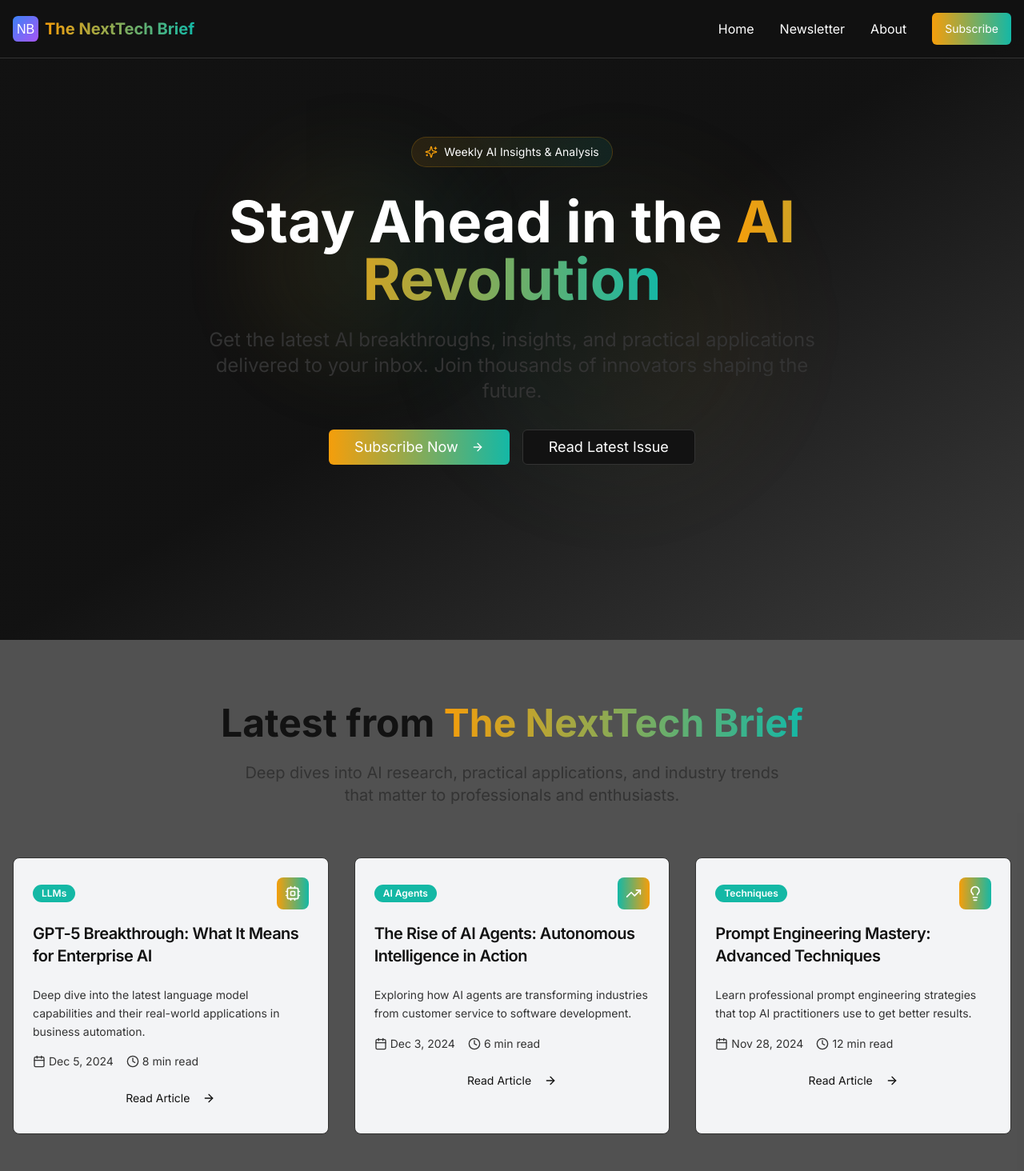
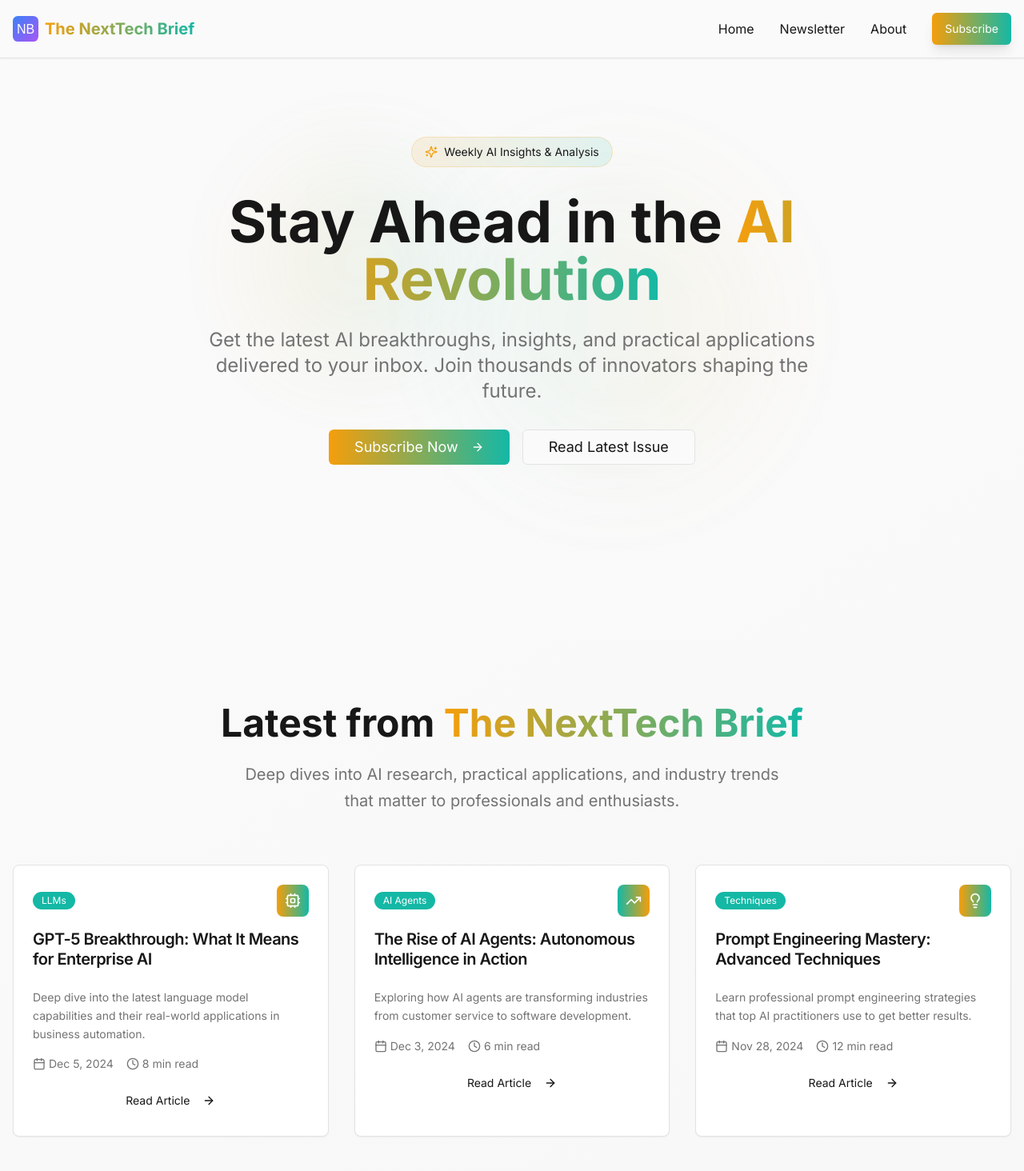
Before and after one commit to Rachet2006/ai-scribe-newsletter, a React (Vite) app: page / in a window 1280 px wide. Shown: the top 1464 px of the page at 80% size. Built offline with nearby package versions, Linux system fonts and the light colour scheme.

Commit message:
Refactor: Improve color contrast and visual appeal
Adjusted color palette and component styles to enhance contrast and overall website aesthetics.

```diff
--- a/src/components/Footer.tsx
+++ b/src/components/Footer.tsx
@@ -20,7 +20,7 @@ const Footer = () => {
   };
 
   return (
-    <footer className="bg-muted/50 border-t border-border text-[#121212]">
+    <footer className="bg-muted border-t border-border">
       <div className="container mx-auto px-4 py-12">
         <div className="grid grid-cols-1 md:grid-cols-2 lg:grid-cols-6 gap-8 mb-8">
           {/* Brand Section */}
@@ -31,7 +31,7 @@ const Footer = () => {
                 The NextTech Brief
               </span>
             </div>
-            <p className="text-muted-foreground mb-6 max-w-sm">
+            <p className="text-muted-foreground mb-6 max-w-sm leading-relaxed">
               Your weekly source for AI breakthroughs, practical applications, and industry insights.
               Stay ahead of the curve with expert analysis and curated content.
             </p>
@@ -42,7 +42,7 @@ const Footer = () => {
                   href={link.href}
                   target={link.href !== "#" ? "_blank" : "_self"}
                   rel={link.href !== "#" ? "noopener noreferrer" : undefined}
-                  className="w-10 h-10 bg-background border border-border rounded-lg flex items-center justify-center hover:bg-primary hover:text-primary-foreground transition-colors"
+                  className="w-10 h-10 bg-background border border-border rounded-lg flex items-center justify-center hover:bg-primary hover:text-primary-foreground hover:border-primary transition-all duration-200 shadow-sm"
                   aria-label={link.label}
                 >
                   <link.icon className="w-5 h-5" />
@@ -54,7 +54,7 @@ const Footer = () => {
           {/* Footer Links */}
           {Object.entries(footerLinks).map(([category, links]) => (
             <div key={category}>
-              <h3 className="font-semibold mb-4">{category}</h3>
+              <h3 className="font-semibold mb-4 text-foreground">{category}</h3>
               <ul className="space-y-2">
                 {links.map((link, index) => (
                   <li key={index}>
--- a/src/components/Header.tsx
+++ b/src/components/Header.tsx
@@ -14,7 +14,7 @@ const Header = () => {
   };
 
   return (
-    <header className="fixed top-0 left-0 right-0 z-50 bg-background/80 backdrop-blur-md border-b border-border">
+    <header className="fixed top-0 left-0 right-0 z-50 bg-background/95 backdrop-blur-sm border-b border-border shadow-sm">
       <div className="container mx-auto px-4 py-4">
         <div className="flex items-center justify-between">
           {/* Logo */}
@@ -27,17 +27,17 @@ const Header = () => {
 
           {/* Desktop Navigation */}
           <nav className="hidden md:flex items-center space-x-8">
-            <a href="#home" className="text-foreground hover:text-primary transition-colors">
+            <a href="#home" className="text-foreground hover:text-primary transition-colors font-medium">
               Home
             </a>
-            <a href="#newsletter" className="text-foreground hover:text-primary transition-colors">
+            <a href="#newsletter" className="text-foreground hover:text-primary transition-colors font-medium">
               Newsletter
             </a>
-            <a href="#about" className="text-foreground hover:text-primary transition-colors">
+            <a href="#about" className="text-foreground hover:text-primary transition-colors font-medium">
               About
             </a>
             <Button
-              className="bg-gradient-to-r from-[#F59E0B] to-[#14B8A6] hover:opacity-90"
+              className="bg-gradient-to-r from-[#F59E0B] to-[#14B8A6] hover:opacity-90 shadow-lg"
               onClick={scrollToSubscribe}
             >
               Subscribe
@@ -46,7 +46,7 @@ const Header = () => {
 
           {/* Mobile Menu Button */}
           <button
-            className="md:hidden p-2"
+            className="md:hidden p-2 hover:bg-muted rounded-lg transition-colors"
             onClick={() => setIsMenuOpen(!isMenuOpen)}
           >
             {isMenuOpen ? <X /> : <Menu />}
@@ -55,19 +55,19 @@ const Header = () => {
 
         {/* Mobile Navigation */}
         {isMenuOpen && (
-          <nav className="md:hidden mt-4 pb-4 border-t border-border pt-4">
+          <nav className="md:hidden mt-4 pb-4 border-t border-border pt-4 bg-background/95">
             <div className="flex flex-col space-y-4">
-              <a href="#home" className="text-foreground hover:text-primary transition-colors">
+              <a href="#home" className="text-foreground hover:text-primary transition-colors font-medium">
                 Home
               </a>
-              <a href="#newsletter" className="text-foreground hover:text-primary transition-colors">
+              <a href="#newsletter" className="text-foreground hover:text-primary transition-colors font-medium">
                 Newsletter
               </a>
-              <a href="#about" className="text-foreground hover:text-primary transition-colors">
+              <a href="#about" className="text-foreground hover:text-primary transition-colors font-medium">
                 About
               </a>
               <Button
-                className="bg-gradient-to-r from-[#F59E0B] to-[#14B8A6] hover:opacity-90 w-full"
+                className="bg-gradient-to-r from-[#F59E0B] to-[#14B8A6] hover:opacity-90 w-full shadow-lg"
                 onClick={scrollToSubscribe}
               >
                 Subscribe
--- a/src/components/Newsletter.tsx
+++ b/src/components/Newsletter.tsx
@@ -36,33 +36,33 @@ const Newsletter = () => {
   ];
 
   return (
-    <section id="newsletter" className="py-20 bg-muted/30 text-[#121212]">
+    <section id="newsletter" className="py-20 bg-gradient-to-br from-background to-muted/50">
       <div className="container mx-auto px-4">
         <div className="text-center mb-16">
-          <h2 className="text-4xl md:text-5xl font-bold mb-6">
+          <h2 className="text-4xl md:text-5xl font-bold mb-6 text-foreground">
             Latest from{' '}
             <span className="bg-gradient-to-r from-[#F59E0B] to-[#14B8A6] bg-clip-text text-transparent">
               The NextTech Brief
             </span>
           </h2>
-          <p className="text-xl text-muted-foreground max-w-2xl mx-auto">
+          <p className="text-xl text-muted-foreground max-w-2xl mx-auto leading-relaxed">
             Deep dives into AI research, practical applications, and industry trends that matter to professionals and enthusiasts.
           </p>
         </div>
 
         <div className="grid grid-cols-1 md:grid-cols-2 lg:grid-cols-3 gap-8 mb-12">
           {featuredArticles.map((article, index) => (
-            <Card key={index} className="group hover:shadow-xl transition-all duration-300 hover:-translate-y-2 border-border bg-card">
+            <Card key={index} className="group hover:shadow-xl transition-all duration-300 hover:-translate-y-2 border-border bg-card shadow-sm">
               <CardHeader className="space-y-4">
                 <div className="flex items-center justify-between">
-                  <Badge variant="secondary" className="text-xs">
+                  <Badge variant="secondary" className="text-xs font-medium">
                     {article.category}
                   </Badge>
-                  <div className={`w-10 h-10 rounded-lg bg-gradient-to-r ${article.gradient} flex items-center justify-center`}>
+                  <div className={`w-10 h-10 rounded-lg bg-gradient-to-r ${article.gradient} flex items-center justify-center shadow-sm`}>
                     <article.icon className="w-5 h-5 text-white" />
                   </div>
                 </div>
-                <CardTitle className="text-xl group-hover:text-primary transition-colors">
+                <CardTitle className="text-xl group-hover:text-primary transition-colors leading-tight">
                   {article.title}
                 </CardTitle>
               </CardHeader>
@@ -84,7 +84,7 @@ const Newsletter = () => {
                 </div>
                 <Button
                   variant="ghost"
-                  className="w-full group-hover:bg-primary group-hover:text-primary-foreground transition-colors"
+                  className="w-full group-hover:bg-primary group-hover:text-primary-foreground transition-colors border border-transparent group-hover:border-primary"
                 >
                   Read Article
                   <ArrowRight className="ml-2 w-4 h-4 group-hover:translate-x-1 transition-transform" />
@@ -98,7 +98,7 @@ const Newsletter = () => {
           <Button
             size="lg"
             variant="outline"
-            className="border-primary text-primary hover:bg-primary hover:text-primary-foreground"
+            className="border-primary text-primary hover:bg-primary hover:text-primary-foreground shadow-sm"
           >
             View All Articles
             <ArrowRight className="ml-2 w-5 h-5" />
--- a/src/index.css
+++ b/src/index.css
@@ -1,3 +1,4 @@
+
 @tailwind base;
 @tailwind components;
 @tailwind utilities;
@@ -6,14 +7,14 @@
 
 @layer base {
   :root {
-    --background: 0 0% 7%;
-    --foreground: 0 0% 100%;
+    --background: 0 0% 98%;
+    --foreground: 0 0% 9%;
 
-    --card: 220 14% 96%;
-    --card-foreground: 0 0% 7%;
+    --card: 0 0% 100%;
+    --card-foreground: 0 0% 9%;
 
-    --popover: 220 14% 96%;
-    --popover-foreground: 0 0% 7%;
+    --popover: 0 0% 100%;
+    --popover-foreground: 0 0% 9%;
 
     --primary: 38 92% 50%;
     --primary-foreground: 0 0% 100%;
@@ -21,8 +22,8 @@
     --secondary: 173 80% 40%;
     --secondary-foreground: 0 0% 100%;
 
-    --muted: 0 0% 88%;
-    --muted-foreground: 0 0% 20%;
+    --muted: 0 0% 96%;
+    --muted-foreground: 0 0% 45%;
 
     --accent: 173 80% 40%;
     --accent-foreground: 0 0% 100%;
@@ -30,38 +31,31 @@
     --destructive: 0 84.2% 60.2%;
     --destructive-foreground: 0 0% 100%;
 
-    --border: 0 0% 20%;
-    --input: 0 0% 20%;
+    --border: 0 0% 89%;
+    --input: 0 0% 89%;
     --ring: 38 92% 50%;
 
     --radius: 0.5rem;
 
     --sidebar-background: 0 0% 98%;
-
     --sidebar-foreground: 240 5.3% 26.1%;
-
     --sidebar-primary: 240 5.9% 10%;
-
     --sidebar-primary-foreground: 0 0% 98%;
-
     --sidebar-accent: 240 4.8% 95.9%;
-
     --sidebar-accent-foreground: 240 5.9% 10%;
-
     --sidebar-border: 220 13% 91%;
-
     --sidebar-ring: 217.2 91.2% 59.8%;
   }
 
   .dark {
-    --background: 0 0% 7%;
-    --foreground: 0 0% 100%;
+    --background: 0 0% 3.9%;
+    --foreground: 0 0% 98%;
 
-    --card: 220 14% 96%;
-    --card-foreground: 0 0% 7%;
+    --card: 0 0% 3.9%;
+    --card-foreground: 0 0% 98%;
 
-    --popover: 220 14% 96%;
-    --popover-foreground: 0 0% 7%;
+    --popover: 0 0% 3.9%;
+    --popover-foreground: 0 0% 98%;
 
     --primary: 38 92% 50%;
     --primary-foreground: 0 0% 100%;
@@ -69,8 +63,8 @@
     --secondary: 173 80% 40%;
     --secondary-foreground: 0 0% 100%;
 
-    --muted: 0 0% 88%;
-    --muted-foreground: 0 0% 20%;
+    --muted: 0 0% 14.9%;
+    --muted-foreground: 0 0% 63.9%;
 
     --accent: 173 80% 40%;
     --accent-foreground: 0 0% 100%;
@@ -78,16 +72,17 @@
     --destructive: 0 62.8% 30.6%;
     --destructive-foreground: 0 0% 100%;
 
-    --border: 0 0% 20%;
-    --input: 0 0% 20%;
+    --border: 0 0% 14.9%;
+    --input: 0 0% 14.9%;
     --ring: 38 92% 50%;
-    --sidebar-background: 0 0% 7%;
-    --sidebar-foreground: 0 0% 100%;
+
+    --sidebar-background: 0 0% 3.9%;
+    --sidebar-foreground: 0 0% 98%;
     --sidebar-primary: 38 92% 50%;
     --sidebar-primary-foreground: 0 0% 100%;
     --sidebar-accent: 173 80% 40%;
     --sidebar-accent-foreground: 0 0% 100%;
-    --sidebar-border: 0 0% 20%;
+    --sidebar-border: 0 0% 14.9%;
     --sidebar-ring: 38 92% 50%;
   }
 }
```
Also changed, not shown: src/components/About.tsx (+9 -9 lines), src/integrations/supabase/types.ts (+15 -3 lines).
